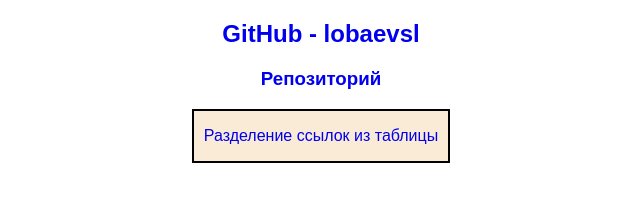
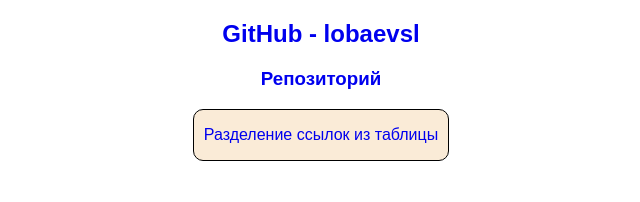
Before and after one commit to lobaevsl/AutomatizationScripts, a plain HTML site: page index.html in a window 1280 px wide. Shown: the whole page, without its empty margins (319-959 px from the left). Drawn offline with Linux system fonts and the light colour scheme.

Commit message:
update links

```diff
--- a/style.css
+++ b/style.css
@@ -1,6 +1,11 @@
 * {
     font-family: Arial, serif;
     text-align: center;
+}
+
+div.form, div.links{
+    border: 1px black solid;
+    border-radius: 10px;
 }
 
 div.form{
@@ -13,7 +18,6 @@
     display: inline-block;
     background-color: antiquewhite;
     padding: 0 10px;
-    border: 2px black solid;
 }
 
 a.link{
```
